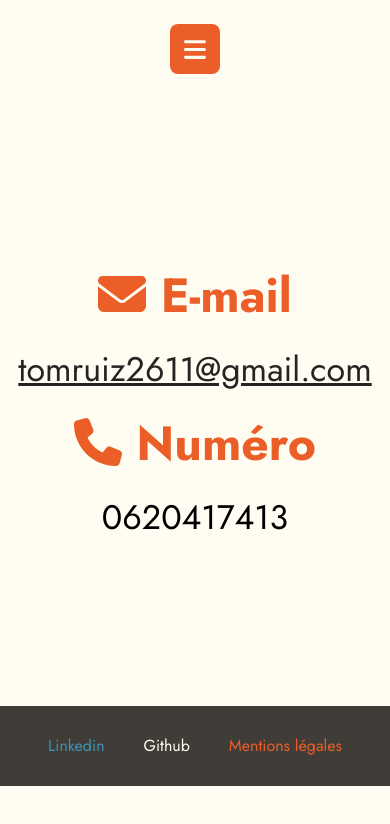
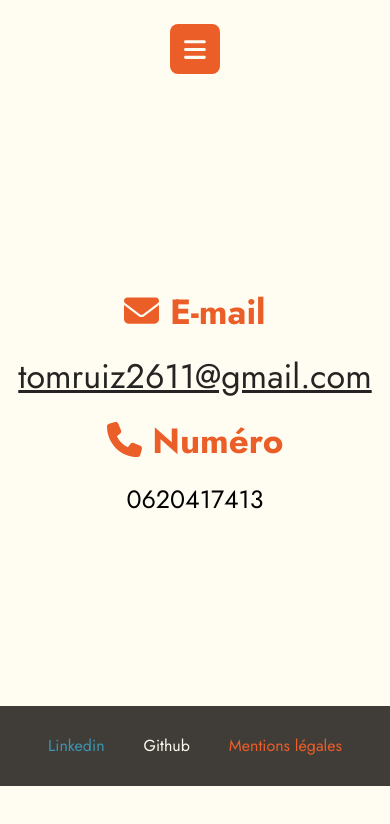
Before and after one commit to tom-ruiz/portfolio-tom-ruiz, a Next.js app: page /pages/page-contact in a window 390 px wide. Shown: the top 824 px of the page. Built offline with nearby package versions, Linux system fonts and the light colour scheme.

Commit message:
police contact responsive

```diff
--- a/src/styles/Contact.module.css
+++ b/src/styles/Contact.module.css
@@ -21,3 +21,13 @@
     font-size: 34px;
     font-weight: 400;
 }
+
+@media screen and (max-width: 768px) {
+    .contact p {
+        font-size: 25px;
+    }
+
+    .contact h1 {
+        font-size: 35px;
+    }
+}
```
